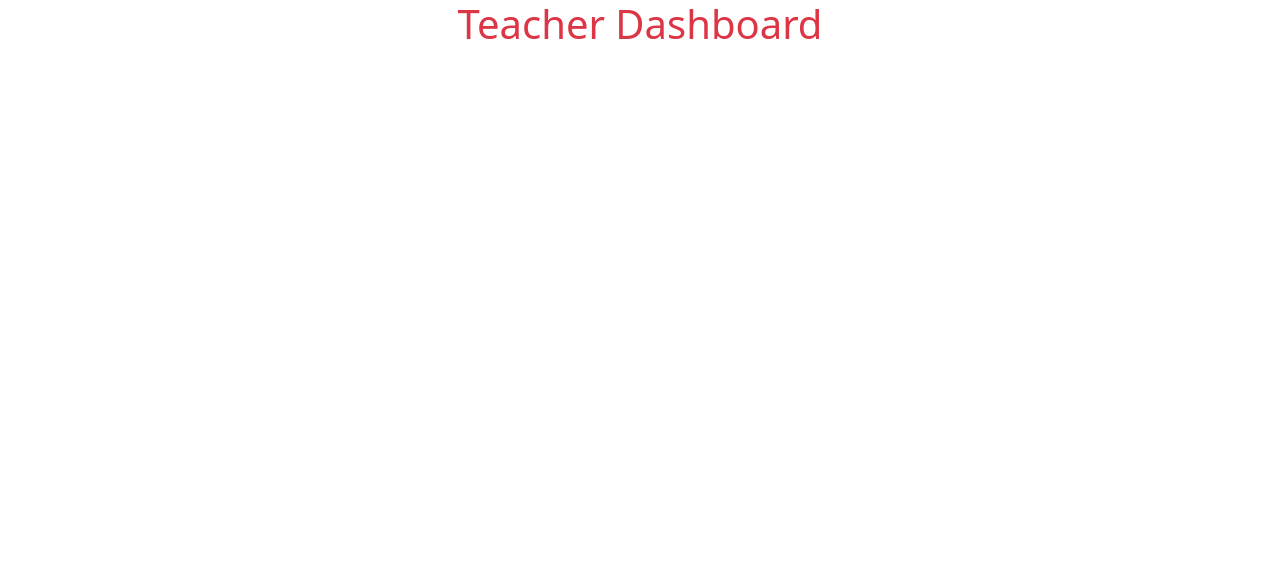
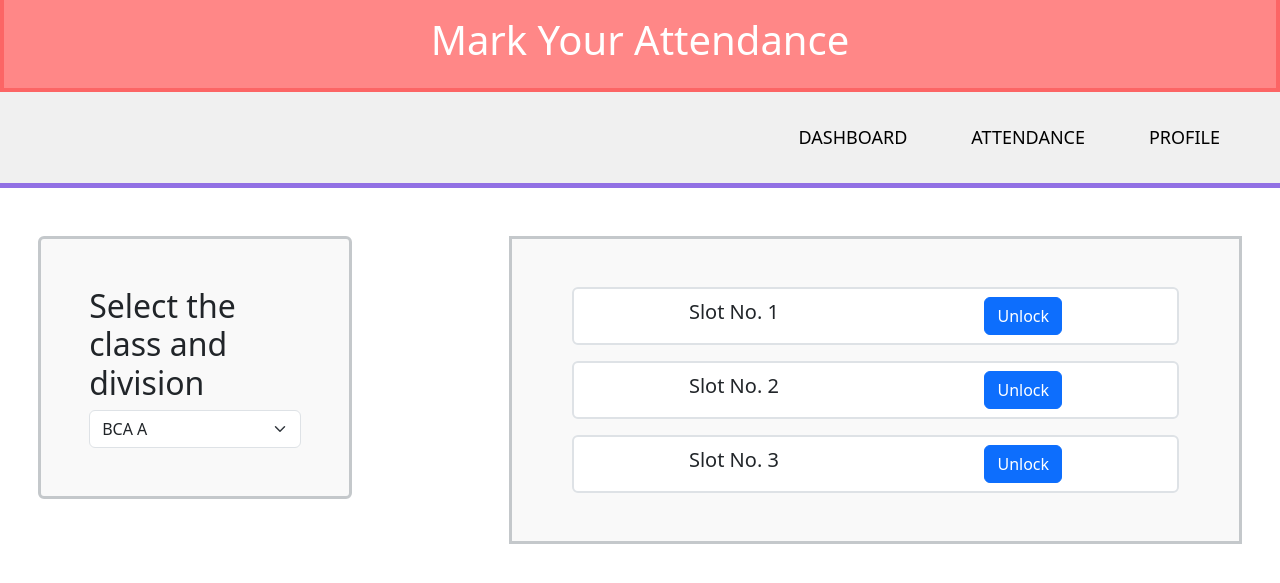
Before and after one commit to Pradhansumit/Attendance_Management_System, a Django app: page /teacher/ in a window 1280 px wide. Shown: the top 583 px of the page. Run offline with Django 4.2, Linux system fonts and the light colour scheme; some libraries are stand-ins or nearby versions.

Commit message:
Styled Students and Teachers dashboard

```diff
--- a/main/static/main/css/custom.css
+++ b/main/static/main/css/custom.css
@@ -1,3 +1,9 @@
+/* overriding the bootstrap classes starts*/
+.p-4 {
+  padding: 2rem !important;
+}
+
+/* overriding the bootstrap classes end*/
 .login-form {
   background-color: rgba(255, 201, 201, 0.7);
 }
@@ -15,3 +21,48 @@
   border-radius: 10px;
   box-shadow: 0 0 5px rgba(255, 0, 0, 0.3);
 }
+
+.student-title-bg {
+  color: white;
+  background-color: #ff8787;
+  border: 4px solid #fc6565;
+  border-top: 0;
+}
+
+.student-slog-bg {
+  background-color: #f8f9fa;
+  border: 4px solid #868e96;
+}
+
+.remove-bullet {
+  list-style: none;
+}
+
+.bg-gray {
+  background-color: #f0f0f0;
+  border-bottom: 5px solid #9170E4;
+}
+
+.bg-gray-light {
+  background-color: rgb(249, 249, 249);
+}
+
+ul {
+  padding: 0 !important;
+  margin-bottom: 0;
+}
+
+ul.d-flex.remove-bullet li.nav-links {
+  font-size: 18px;
+  text-transform: uppercase;
+  transition: all ease 0.2s;
+}
+
+ul.d-flex.remove-bullet li.nav-links:hover {
+  background-color: #dadada;
+}
+
+a.nav-link {
+  text-decoration: none;
+  color: black;
+}
--- /dev/null
+++ b/main/templates/main/navigation.html
@@ -0,0 +1,10 @@
+
+    <div class="row bg-gray">
+      <nav class="d-flex flex-direction-row align-items-center justify-content-end">
+        <ul class="d-flex flex-direction-row align-items-center justify-content-end  remove-bullet pe-3">
+          <li class="nav-links"><a href="#" class="nav-link p-4">Dashboard</a></li>
+          <li class="nav-links"><a href="#" class="nav-link p-4">Attendance</a></li>
+          <li class="nav-links"><a href="#" class="nav-link p-4">Profile</a></li>
+        </ul>
+      </nav>
+    </div>
--- a/main/templates/main/teacher-dashboard.html
+++ b/main/templates/main/teacher-dashboard.html
@@ -3,5 +3,52 @@
 {% load crispy_forms_tags %}
 {% block title %}Student-Dashboard{% endblock title %}
 {% block body %}
-<h1 class="text-center text-danger">Teacher Dashboard</h1>
+<main>
+  <div class="container-fluid">
+    <div class="row">
+      <div class="container-fluid student-title-bg p-3 me-3">
+        <h1 class="student-heading text-center">Mark Your Attendance</h1>
+      </div>
+    </div>
+    {% include "main/navigation.html" %}
+    <div class="row">
+      <div class="container pt-5 d-flex flex-row align-items-start justify-content-around">
+        <div class="col-lg-3  border border-secondary-subtle bg-gray-light border-3 rounded p-5">
+          <h2>Select the class and division</h2>
+          <form action="" method="POST">
+            {% csrf_token %}
+            <select name="division" id="division" class="form-select" aria-label="Default select example">
+            <option value="1">BCA A</option>
+            <option value="2">BCA B</option>
+            <option value="3">BCA C</option>
+            <option value="4">MCA A</option>
+            <option value="5">MCA B</option>
+            </select>
+          </form>
+        </div>
+        {% comment "" %}for the right column{% endcomment %}
+        <div class="col-lg-7 offset-1 border border-secondary-subtle bg-gray-light border-3 p-5">
+          <div class="container-fluid d-flex flex-row align-items-center justify-content-around">
+            <div class="container bg-body border border-seconary-subtle border-2 rounded d-flex flex-row align-items-center justify-content-around py-2 mb-3">
+              <h5 class="slot-title">Slot No. 1</h5>
+              <button id="slot-btn" class="btn btn-primary">Unlock</button>
+            </div>
+          </div>
+          <div class="container-fluid d-flex flex-row align-items-center justify-content-around">
+            <div class="container bg-body border border-seconary-subtle border-2 rounded d-flex flex-row align-items-center justify-content-around py-2 mb-3">
+              <h5 class="slot-title">Slot No. 2</h5>
+              <button id="slot-btn" class="btn btn-primary">Unlock</button>
+            </div>
+          </div>
+          <div class="container-fluid d-flex flex-row align-items-center justify-content-around">
+            <div class="container bg-body border border-seconary-subtle border-2 rounded d-flex flex-row align-items-center justify-content-around py-2">
+              <h5 class="slot-title">Slot No. 3</h5>
+              <button id="slot-btn" class="btn btn-primary">Unlock</button>
+            </div>
+          </div>
+        </div>
+      </div>
+    </div>
+  </div>
+</main>
 {% endblock body %}
--- a/main/views.py
+++ b/main/views.py
@@ -1,5 +1,6 @@
 from django.shortcuts import render, redirect
 from django.contrib.auth import authenticate, login, logout
+from . import models
 from . import forms
 
 # view to display the homepage...
@@ -10,15 +11,15 @@ def Index(request):
         form = forms.LoginForm(request.POST)
         if form.is_valid():
             # to check the whether the form is valid or not
-            print("REQUEST IS VALID | FORM IS VALID")
+            # print("REQUEST IS VALID | FORM IS VALID")
             phone_number = request.POST["phone_number"]
             password = request.POST["password"]
             # check the password value coming is as given or not
-            print(phone_number, password)
+            # print(phone_number, password)
             user = authenticate(
                 request, phone_number=phone_number, password=password)
             # to check the whether the user is returning any object or is None
-            print(user, "is not valid")
+            # print(user, "is not valid")
             if user is not None:
                 login(request, user)
                 if login:
@@ -46,4 +47,6 @@ def Teacher_dashboard(request):
 
 
 def Student_dashboard(request):
+    # print(request.username)
+    # user = models.Accounts.objects.get(phone_number=request.user)
     return render(request, 'main/student-dashboard.html', locals())
```
Also changed, not shown: main/templates/main/student-dashboard.html (+24 -2 lines), db.sqlite3.
